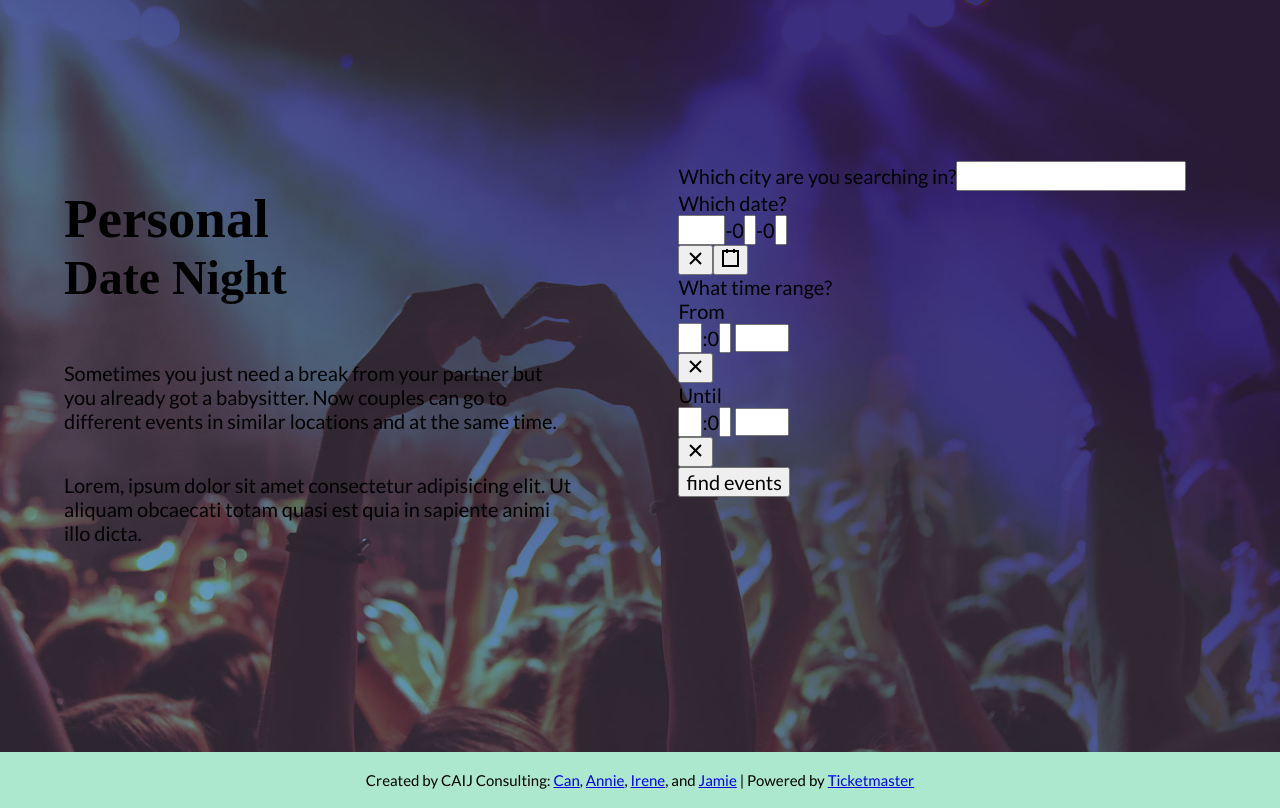
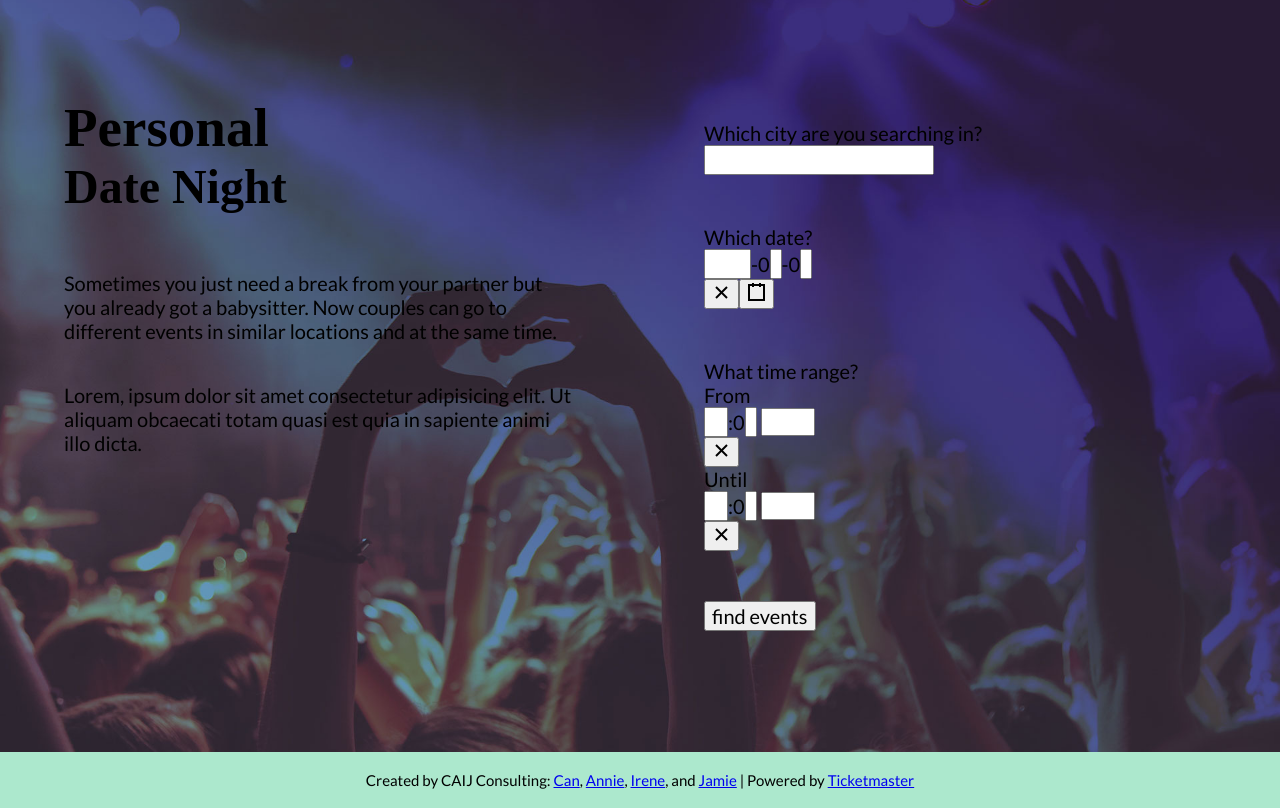
Before and after one commit to caij-consulting/personal-date-night, a React (Create React App) app: page / in a window 1280 px wide. Built offline with nearby package versions, Linux system fonts and the light colour scheme; a web font is replaced by a local one.

Commit message:
removed searchForm.scss

```diff
--- a/src/styles/App.css
+++ b/src/styles/App.css
@@ -212,10 +212,22 @@ img {
 }
 
 .hero {
+  width: 100%;
   display: -webkit-box;
   display: -ms-flexbox;
   display: flex;
-  width: 100%;
+  -webkit-box-orient: horizontal;
+  -webkit-box-direction: normal;
+      -ms-flex-direction: row;
+          flex-direction: row;
+  -ms-flex-wrap: nowrap;
+      flex-wrap: nowrap;
+  -webkit-box-pack: center;
+      -ms-flex-pack: center;
+          justify-content: center;
+  -webkit-box-align: start;
+      -ms-flex-align: start;
+          align-items: flex-start;
 }
 
 .hero body, .hero input, .hero select, .hero svg {
@@ -225,7 +237,7 @@ img {
 
 .hero .heroIntro {
   width: 50%;
-  padding: 5%;
+  padding: 3% 5%;
   display: -webkit-box;
   display: -ms-flexbox;
   display: flex;
@@ -233,9 +245,14 @@ img {
   -webkit-box-direction: normal;
       -ms-flex-direction: column;
           flex-direction: column;
-  -webkit-box-pack: justify;
-      -ms-flex-pack: justify;
-          justify-content: space-between;
+  -ms-flex-wrap: nowrap;
+      flex-wrap: nowrap;
+  -webkit-box-pack: start;
+      -ms-flex-pack: start;
+          justify-content: flex-start;
+  -webkit-box-align: start;
+      -ms-flex-align: start;
+          align-items: flex-start;
 }
 
 .hero .heroIntro h1 {
@@ -251,7 +268,21 @@ img {
 
 .hero .heroForm {
   width: 50%;
-  padding: 3%;
+  padding: 3% 5%;
+}
+
+.hero .heroForm .heroFormBlock {
+  padding: 25px 0;
+}
+
+.hero .heroForm .heroFormBlock label {
+  display: block;
+}
+
+.hero .heroForm .times {
+  display: -webkit-box;
+  display: -ms-flexbox;
+  display: flex;
 }
 
 header {
@@ -274,35 +305,6 @@ header {
   -webkit-box-align: center;
       -ms-flex-align: center;
           align-items: center;
-}
-
-.heroRightForm {
-  display: -webkit-box;
-  display: -ms-flexbox;
-  display: flex;
-  -webkit-box-orient: vertical;
-  -webkit-box-direction: normal;
-      -ms-flex-direction: column;
-          flex-direction: column;
-  -webkit-box-pack: justify;
-      -ms-flex-pack: justify;
-          justify-content: space-between;
-  text-align: center;
-}
-
-.heroRightForm .heroRightFormComponent {
-  padding: 25px 0;
-  text-align: left;
-}
-
-.heroRightForm .heroRightFormComponent label {
-  display: block;
-}
-
-.heroRightForm .times {
-  display: -webkit-box;
-  display: -ms-flexbox;
-  display: flex;
 }
 
 .userSelection {
--- a/src/styles/App.scss
+++ b/src/styles/App.scss
@@ -3,7 +3,6 @@
 @import "./partials/_global";
 @import "./partials/_hero";
 @import "./partials/_header";
-@import "./partials/searchForm";
 @import "./partials/_displayResults";
 @import "./partials/_resultCard";
 @import "./partials/_footer";
--- a/src/styles/partials/_hero.scss
+++ b/src/styles/partials/_hero.scss
@@ -1,6 +1,6 @@
 .hero{
-	display: flex;
 	width: 100%;
+	@include flex(row, nowrap, center, flex-start);
 
 	body, input, select, svg{
 		color: $white;
@@ -9,10 +9,8 @@
 
 	.heroIntro{
 		width: 50%;
-		padding: 5%;
-		display: flex;
-		flex-direction: column;
-		justify-content: space-between;
+		padding: 3% 5%;
+		@include flex(column, nowrap, flex-start, flex-start);
 
 		h1{
 			font-family: $heading-font;
@@ -26,6 +24,18 @@
 	}
 	.heroForm{
 		width: 50%;
-		padding: 3%;
+		padding: 3% 5%;
+
+		.heroFormBlock{
+			padding: 25px 0;
+			label{
+					display: block;
+			}
+		}
+		.times{
+			display: flex;
+		}
 	}
+
+
 }
--- a/src/styles/partials/_searchForm.scss
+++ /dev/null
@@ -1,17 +0,0 @@
-.heroRightForm{
-    display: flex;
-    flex-direction: column;
-    justify-content: space-between;
-    text-align: center;
-
-    .heroRightFormComponent{
-        padding: 25px 0;
-        text-align: left;
-        label{
-            display: block;
-        }
-    }
-    .times{
-        display: flex;
-    }
-}
```
Also changed, not shown: src/components/Intro.js (indentation only), src/styles/App.min.css, 2 other files (tests, documents, lock files or other folders).
